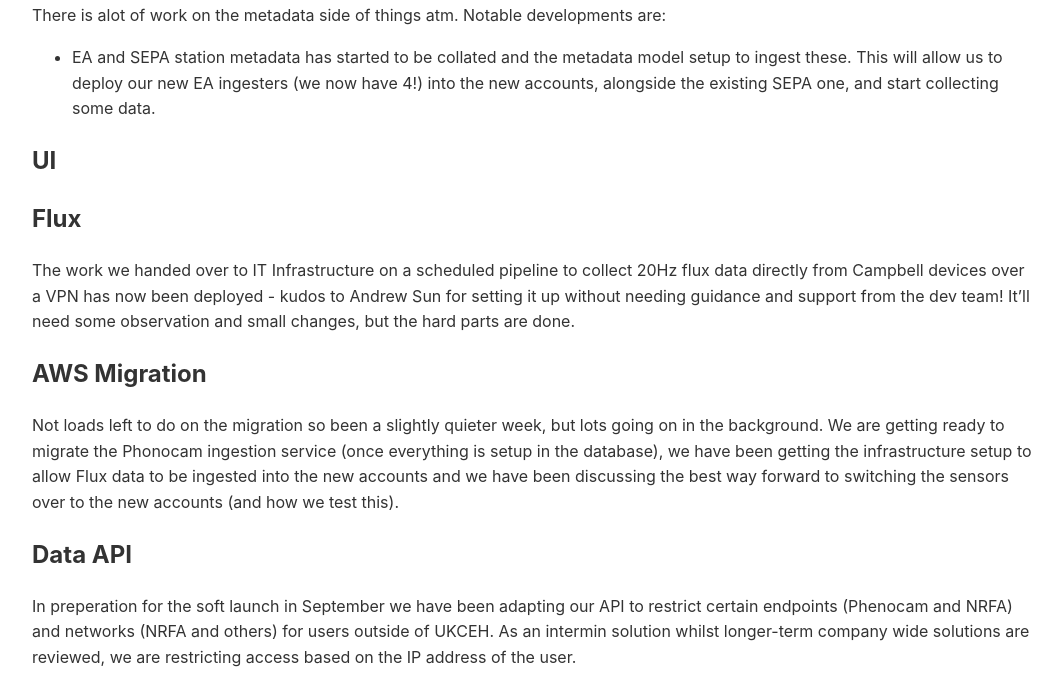
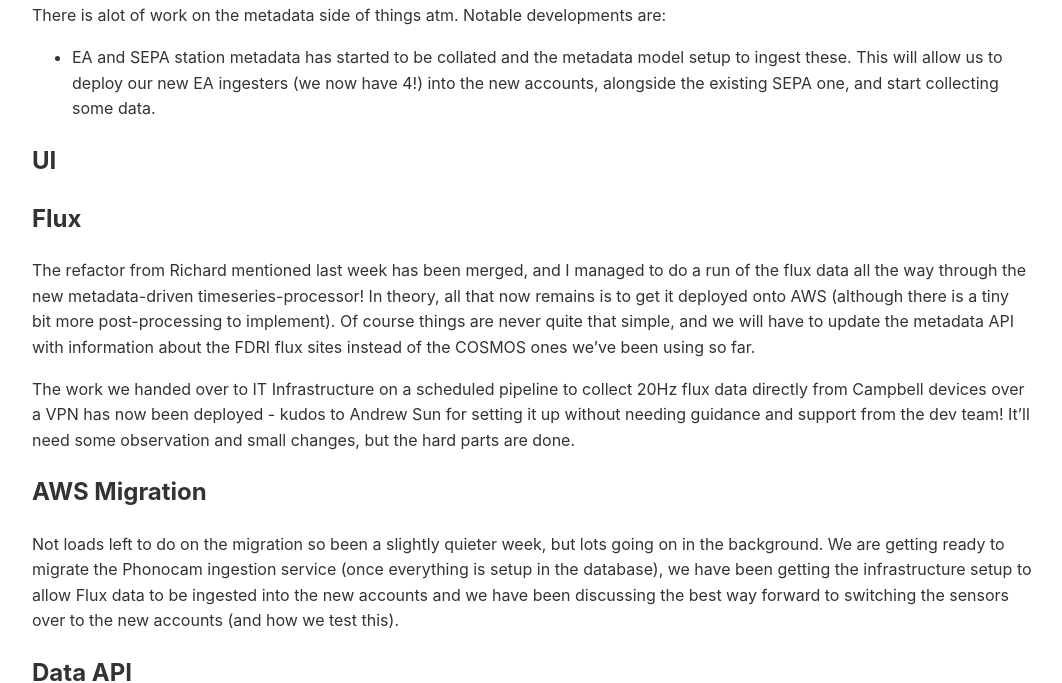
Before and after one commit to NERC-CEH/fdri_words, a Jekyll site: the page built from weeknotes/2026/23.md, in a window 1280 px wide and 900 px high, scrolled down 648 px, cut to the strip 0-683 px from the top of the window. Shown: the whole strip, without its empty margins (108-1170 px from the left). Built offline with Jekyll 4.4.1, drawn with Linux system fonts in a browser that asks for light colours; our own code applies the rules of GitHub Pages for plain Markdown files.

Commit message:
More updates to 23.md for flux

```diff
--- a/weeknotes/2026/23.md
+++ b/weeknotes/2026/23.md
@@ -13,6 +13,8 @@
 ## UI
 
 ## Flux
+
+The refactor from Richard mentioned last week has been merged, and I managed to do a run of the flux data all the way through the new metadata-driven timeseries-processor!  In theory, all that now remains is to get it deployed onto AWS (although there is a tiny bit more post-processing to implement).  Of course things are never quite that simple, and we will have to update the metadata API with information about the FDRI flux sites instead of the COSMOS ones we've been using so far.
 
 The work we handed over to IT Infrastructure on a scheduled pipeline to collect 20Hz flux data directly from Campbell devices over a VPN has now been deployed - kudos to Andrew Sun for setting it up without needing guidance and support from the dev team! It'll need some observation and small changes, but the hard parts are done.
 
```
